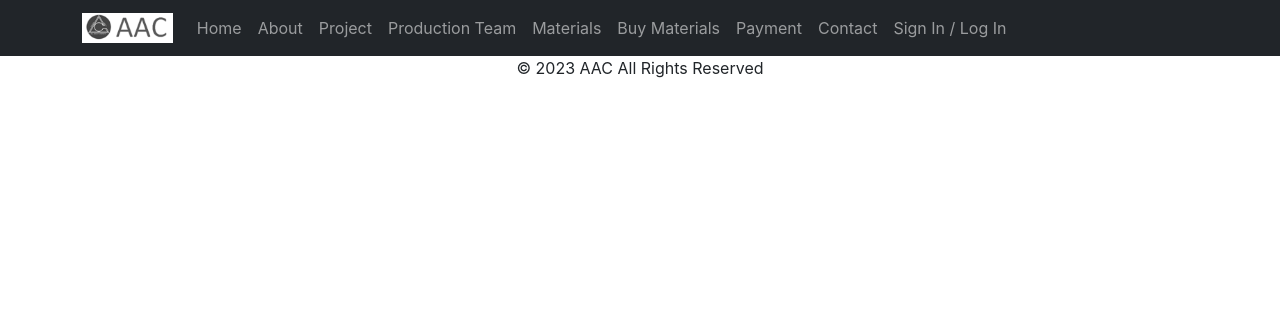
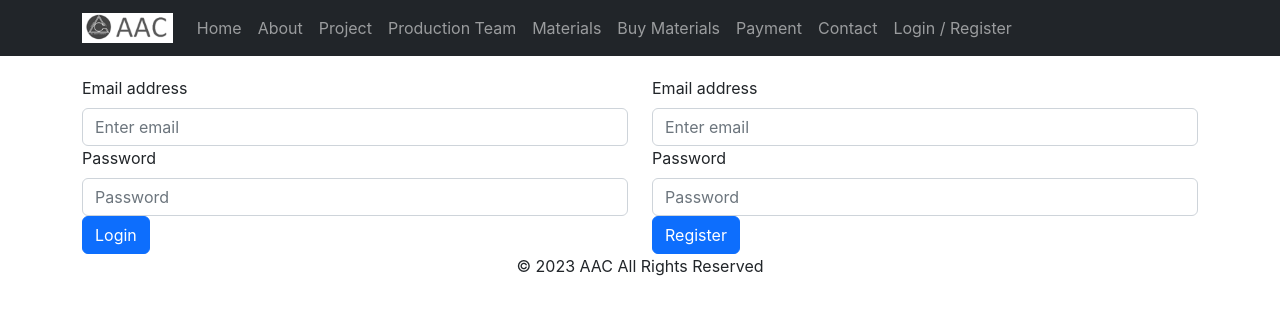
Before and after one commit to 0101noel/boysproject, a React (Create React App) app: page /auth in a window 1280 px wide. Shown: the top 314 px of the page. Built offline with nearby package versions, Linux system fonts and the light colour scheme.

Commit message:
'Second commit'

```diff
--- a/src/App.js
+++ b/src/App.js
@@ -9,9 +9,12 @@ import AboutPage from './pages/AboutPage';
 import MaterialsPage from './pages/MaterialsPage';
 import ProductionTeamPage from './pages/ProductionTeamPage';
 import ProjectPage from './pages/ProjectPage';
-import SignInPage from './pages/SignInPage';
+import LoginPage from './pages/LoginPage';
+import RegisterPage from './pages/RegisterPage';
 import BuyMaterialsPage from './pages/BuyMaterialsPage';
 import PaymentPage from './pages/PaymentPage';
+import { Container, Row, Col } from 'react-bootstrap';
+import AuthPage from './pages/AuthPage';
 
 function App() {
   return (
@@ -27,7 +30,10 @@ function App() {
           <Route path="/materials" element={<MaterialsPage />} />
           <Route path="/productionteam" element={<ProductionTeamPage />} />
           <Route path="/project" element={<ProjectPage />} />
-          <Route path="/signin" element={<SignInPage />} />
+          <Route path="/login" element={<LoginPage />} />
+          <Route path="/register" element={<RegisterPage />} />
+          <Route path="/auth" element={<AuthPage />} />
+
         </Routes>
         <Footer />
       </div>
--- a/src/components/Navbar.js
+++ b/src/components/Navbar.js
@@ -83,8 +83,8 @@ const NavBar = () => {
               </Nav.Link>
             </Nav.Item>
             <Nav.Item>
-              <Link to="/signin" className="nav-link" onClick={() => setExpanded(false)}>
-                Sign In / Log In
+              <Link to="auth" className="nav-link" onClick={() => setExpanded(false)}>
+                Login / Register
               </Link>
             </Nav.Item>
           </Nav>
--- /dev/null
+++ b/src/pages/AuthPage.js
@@ -0,0 +1,21 @@
+import React from 'react';
+import { Container, Row, Col } from 'react-bootstrap';
+import Login from './LoginPage';
+import Register from './RegisterPage';
+
+const AuthPage = () => {
+  return (
+    <Container>
+      <Row>
+        <Col>
+          <Login />
+        </Col>
+        <Col>
+          <Register />
+        </Col>
+      </Row>
+    </Container>
+  );
+};
+
+export default AuthPage;
--- a/src/pages/HomePage.js
+++ b/src/pages/HomePage.js
@@ -24,7 +24,7 @@ const HomePage = () => {
             <Col lg={12} className="caption text-center">
               <div style={{ position: 'relative' }}>
                 <img src="img/jen.jpg" alt="reception" className="fullscreen-image" style={{ width: '100%', height: 'auto' }} />
-                <div style={{ position: 'absolute', top: '150px', left: '50%', transform: 'translateX(-50%)', textAlign: 'center' }}>
+                <div style={{ position: 'absolute', top: '100px', left: '50%', transform: 'translateX(-50%)', textAlign: 'center' }}>
                   <h1>
                     <strong>ALL ABOUT CABINETS</strong>
                   </h1>
--- /dev/null
+++ b/src/pages/LoginPage.js
@@ -0,0 +1,61 @@
+import React, { useState } from 'react';
+import { Form, Button } from 'react-bootstrap';
+
+const LoginPage = () => {
+  const [email, setEmail] = useState('');
+  const [password, setPassword] = useState('');
+  const [message, setMessage] = useState('');
+
+  const handleEmailChange = (event) => {
+    setEmail(event.target.value);
+  };
+
+  const handlePasswordChange = (event) => {
+    setPassword(event.target.value);
+  };
+
+  const handleSubmit = (event) => {
+    event.preventDefault();
+
+    const user = JSON.parse(localStorage.getItem(email));
+
+    if (user && user.password === password) {
+      setMessage('Login successful');
+      setEmail('');
+      setPassword('');
+    } else {
+      setMessage('Invalid email or password');
+    }
+  };
+
+  return (
+    <Form style={{ marginTop: '20px' }} onSubmit={handleSubmit}>
+      <Form.Group controlId="formBasicEmail">
+        <Form.Label>Email address</Form.Label>
+        <Form.Control
+          type="email"
+          placeholder="Enter email"
+          value={email}
+          onChange={handleEmailChange}
+        />
+      </Form.Group>
+
+      <Form.Group controlId="formBasicPassword">
+        <Form.Label>Password</Form.Label>
+        <Form.Control
+          type="password"
+          placeholder="Password"
+          value={password}
+          onChange={handlePasswordChange}
+        />
+      </Form.Group>
+
+      <Button variant="primary" type="submit">
+        Login
+      </Button>
+      {message && <p>{message}</p>}
+    </Form>
+  );
+};
+
+export default LoginPage;
--- /dev/null
+++ b/src/pages/RegisterPage.js
@@ -0,0 +1,58 @@
+import React, { useState } from 'react';
+import { Form, Button } from 'react-bootstrap';
+
+const RegisterPage = () => {
+  const [email, setEmail] = useState('');
+  const [password, setPassword] = useState('');
+  const [message, setMessage] = useState('');
+
+  const handleEmailChange = (event) => {
+    setEmail(event.target.value);
+  };
+
+  const handlePasswordChange = (event) => {
+    setPassword(event.target.value);
+  };
+
+  const handleSubmit = (event) => {
+    event.preventDefault();
+
+    const user = { email, password };
+    localStorage.setItem(email, JSON.stringify(user));
+
+    setEmail('');
+    setPassword('');
+    setMessage('Registration successful');
+  };
+
+  return (
+    <Form style={{ marginTop: '20px' }} onSubmit={handleSubmit}>
+      <Form.Group controlId="formBasicEmail">
+        <Form.Label>Email address</Form.Label>
+        <Form.Control
+          type="email"
+          placeholder="Enter email"
+          value={email}
+          onChange={handleEmailChange}
+        />
+      </Form.Group>
+
+      <Form.Group controlId="formBasicPassword">
+        <Form.Label>Password</Form.Label>
+        <Form.Control
+          type="password"
+          placeholder="Password"
+          value={password}
+          onChange={handlePasswordChange}
+        />
+      </Form.Group>
+
+      <Button variant="primary" type="submit">
+        Register
+      </Button>
+      {message && <p>{message}</p>}
+    </Form>
+  );
+};
+
+export default RegisterPage;
--- a/src/pages/SignInPage.js
+++ /dev/null
@@ -1,49 +0,0 @@
-import React, { useState } from 'react';
-import { Container, Row, Col, Form, Button } from 'react-bootstrap';
-
-const SignInPage = () => {
-  const [email, setEmail] = useState('');
-  const [password, setPassword] = useState('');
-
-  const handleSubmit = (event) => {
-    event.preventDefault();
-    // handle sign in logic
-  };
-
-  return (
-    <Container>
-      <Row>
-        <Col md={{ span: 6, offset: 3 }}>
-          <h1>Sign In</h1>
-          <Form onSubmit={handleSubmit}>
-            <Form.Group controlId="formBasicEmail">
-              <Form.Label>Email address</Form.Label>
-              <Form.Control
-                type="email"
-                placeholder="Enter email"
-                value={email}
-                onChange={(event) => setEmail(event.target.value)}
-              />
-            </Form.Group>
-
-            <Form.Group controlId="formBasicPassword">
-              <Form.Label>Password</Form.Label>
-              <Form.Control
-                type="password"
-                placeholder="Password"
-                value={password}
-                onChange={(event) => setPassword(event.target.value)}
-              />
-            </Form.Group>
-
-            <Button variant="primary" type="submit">
-              Sign In
-            </Button>
-          </Form>
-        </Col>
-      </Row>
-    </Container>
-  );
-};
-
-export default SignInPage;
```
